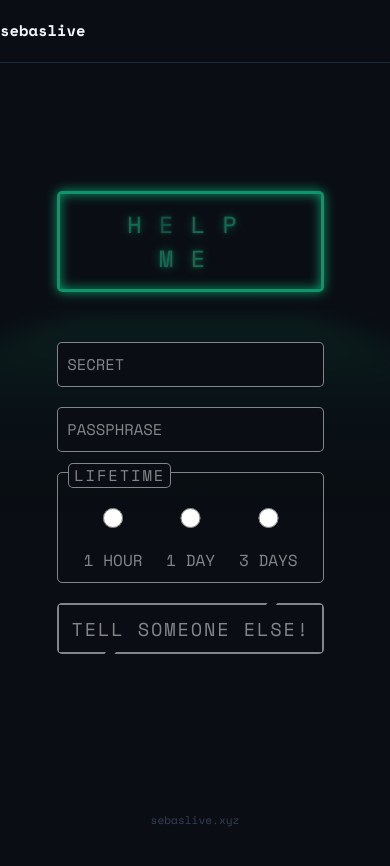
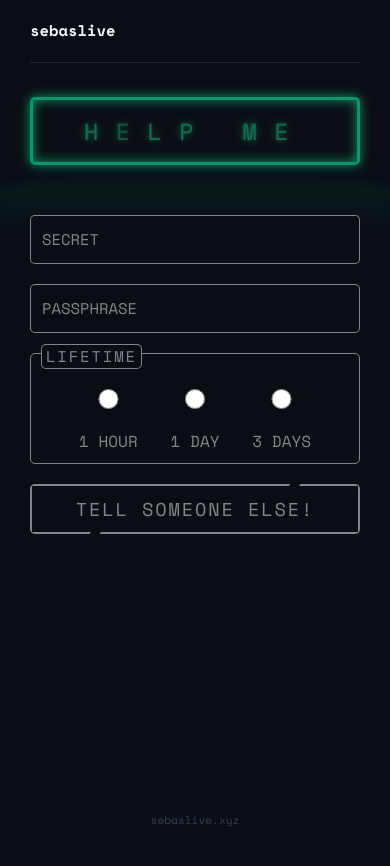
Before and after one commit to SebastiaanvanOorschot/SecretShareApp, a Vue app in the folder SecretShareFrontEnd/: page /secretShare in a window 390 px wide. Shown: the top 866 px of the page. After the commit the page ends 844 px from the top, so only its background shows below. Built offline with nearby package versions, Linux system fonts and the light colour scheme.

Commit message:
mobile page cleanup

```diff
--- a/SecretShareFrontEnd/src/layouts/css/MainLayout.css
+++ b/SecretShareFrontEnd/src/layouts/css/MainLayout.css
@@ -10,11 +10,18 @@
   --accent: #10b981;
   --bg: #0a0e14;
   --outline: rgba(255, 255, 255, 0.493);
-  --outline-glow: rgb(255, 255, 255);
+  /* the white-hot core of the neon text glow: the first layer of the
+     anchor text-shadow signature */
+  --outline-glow: hsl(0 0% 100% / 0.3);
   --red: #ef4444;
   --text-strong: #f1f5f9;
   --text-faint: #334155;
   --border: #1e2937;
+  /* the content column. Viewport-relative on purpose: every ancestor is a
+     flex column with align-items:center, so none of them stretch, and a
+     percentage width would resolve against a box that is itself sized by
+     its content - which collapsed the column to ~265px on a phone. */
+  --col: 330px;
 }
 
 /* Site header (identiek aan HobbyHub-topbar) */
@@ -85,7 +92,7 @@ select {
 .helpTextContainer {
   position: relative;
   color: var(--accent);
-  text-shadow: 0 0 0.125em hsl(0 0% 100% / 0.3), 0 0 0.7em var(--accent);
+  text-shadow: 0 0 0.125em var(--outline-glow), 0 0 0.7em var(--accent);
   text-align: left;
 }
 
@@ -96,7 +103,7 @@ select {
   justify-content: center;
   align-items: center;
   flex-direction: column;
-  width: 330px;
+  width: var(--col);
   gap: 30px;
 }
 .row {
@@ -104,7 +111,7 @@ select {
   justify-content: center;
   align-items: center;
   flex-direction: row;
-  width: 330px;
+  width: var(--col);
   gap: 30px;
 }
 
@@ -211,13 +218,13 @@ select {
   color: var(--accent);
   padding: 0.6em 1.2em;
   border: 0.15em solid var(--accent);
-  border-radius: 0.45em;
   background: none;
   perspective: 2em;
   font-size: 1.5rem;
   font-weight: 400;
   text-transform: uppercase;
   letter-spacing: 0.75em;
+  white-space: nowrap;
   text-decoration: none;
   border-radius: 5px;
   transition: 0.3s;
@@ -225,18 +232,14 @@ select {
 
   -webkit-box-shadow: inset 0px 0px 0.5em 0px var(--accent),
     0px 0px 0.5em 0px var(--accent);
-  -moz-box-shadow: inset 0px 0px 0.5em 0px var(--accent),
-    0px 0px 0.5em 0px var(--accent);
   box-shadow: inset 0px 0px 0.5em 0px var(--accent),
     0px 0px 0.5em 0px var(--accent);
   animation: border-flicker 2s linear infinite;
 }
 .glowing-txt {
-  -webkit-text-shadow: 0 0 0.125em hsl(0 0% 100% / 0.3),
+  -webkit-text-shadow: 0 0 0.125em var(--outline-glow),
     0 0 0.45em var(--accent);
-  -moz-text-shadow: 0 0 0.125em hsl(0 0% 100% / 0.3),
-    0 0 0.45em var(--accent);
-  text-shadow: 0 0 0.125em hsl(0 0% 100% / 0.3), 0 0 0.45em var(--accent);
+  text-shadow: 0 0 0.125em var(--outline-glow), 0 0 0.45em var(--accent);
   animation: text-flicker 3s linear infinite;
 }
 .faulty-letter {
@@ -269,25 +272,25 @@ select {
   box-shadow: 0 0 2em 0.2em var(--accent);
   transition: opacity 100ms linear;
 }
-.help-btn:hover {
+.help-btn:is(:hover, :focus) {
   color: rgba(0, 0, 0, 0.8);
   text-shadow: none;
   animation: none;
   transform: translateY(-35px);
 }
-.help-btn:hover .glowing-txt {
+.help-btn:is(:hover, :focus) .glowing-txt {
   animation: none;
 }
-.help-btn:hover .faulty-letter {
+.help-btn:is(:hover, :focus) .faulty-letter {
   animation: none;
   text-shadow: none;
   opacity: 1;
 }
-.help-btn:hover:before {
+.help-btn:is(:hover, :focus):before {
   filter: blur(1.5em);
   opacity: 1;
 }
-.help-btn:hover:after {
+.help-btn:is(:hover, :focus):after {
   opacity: 1;
 }
 @keyframes faulty-flicker {
@@ -343,7 +346,7 @@ select {
 }
 .inputBox input {
   width: 100%;
-  padding: 10px;
+  padding: 12px;
   border: 1px solid var(--outline);
   background: var(--bg);
   border-radius: 5px;
@@ -355,7 +358,7 @@ select {
 .inputBox span {
   position: absolute;
   left: 0;
-  padding: 10px;
+  padding: 12px;
   pointer-events: none;
   font-size: 1rem;
   color: var(--outline);
@@ -378,7 +381,7 @@ select {
   color: var(--accent);
   transform: translateX(10px) translateY(-22px);
   font-size: 0.65rem;
-  padding: 0 10px;
+  padding: 0 12px;
   background: var(--bg);
   border-left: 1px solid var(--accent);
   border-right: 1px solid var(--accent);
@@ -398,7 +401,7 @@ select {
   color: var(--accent);
   transform: translateX(10px) translateY(-22px);
   font-size: 0.65rem;
-  padding: 0 10px;
+  padding: 0 12px;
   background: var(--bg);
   border-left: 1px solid var(--accent);
   border-right: 1px solid var(--accent);
@@ -407,6 +410,9 @@ select {
 
 /* radio group */
 .lifetimeContainer {
+  /* so the badge below and the help text can anchor to this box on every
+     screen width; it used to be a containing block only while hovered */
+  position: relative;
   color: var(--outline);
   border: 1px solid var(--outline);
   border-radius: 5px;
@@ -427,17 +433,18 @@ select {
   background: var(--bg);
   border: 1px solid var(--outline);
   border-radius: 5px;
-  padding-left: 5px;
-  padding-right: 5px;
+  padding: 0 4px;
   letter-spacing: 0.12em;
 }
 .lifetimeContainer i {
   position: absolute;
   color: var(--red);
-  /* nudged to line the right edge up with the .inputBox badges, which sit at
-     right:0 minus 10px; this one is centred, so the offset carries the width
-     of the word and had to follow the font change */
-  transform: translateX(108px) translateY(50px);
+  /* pinned to the bottom-right corner of the box. The old offsets were
+     measured from the static position, which sits in the MIDDLE of a flex
+     column, so they carried the height of the box as well as its width. */
+  right: 0;
+  top: 100%;
+  transform: translateX(-10px) translateY(-50%);
   font-size: 0.70rem;
   padding: 0 10px;
   background: var(--bg);
@@ -445,6 +452,19 @@ select {
   border-right: 1px solid var(--outline);
   letter-spacing: 0.2em;
 }
+/* filled state - the CSS counterpart of the inputs' :not(:placeholder-shown).
+   Used to be an inline :style binding carrying the accent colour as a
+   hardcoded JS string, which is why it could drift away from the token. */
+.lifetimeContainer:has(input[type="radio"]:checked),
+.lifetimeContainer:has(input[type="radio"]:checked) label {
+  border-color: var(--accent);
+  box-shadow: inset 0 0 0.35em 0 var(--accent),
+    0 0 0.35em 0 var(--accent);
+}
+.lifetimeContainer:has(input[type="radio"]:checked) label {
+  color: var(--accent);
+}
+
 .radioGroup {
   text-transform: uppercase;
   padding: 10px;
@@ -470,53 +490,60 @@ select {
 .passphraseContainer {
   transition: transform 0.3s;
 }
-.help-btn:hover ~ .passphraseContainer {
+.help-btn:is(:hover, :focus) ~ .passphraseContainer {
   transform: translateY(58px);
 }
 .retrievePassphraseContainer {
   transition: transform 0.3s;
 }
-.help-btn:hover ~ .retrievePassphraseContainer {
+.help-btn:is(:hover, :focus) ~ .retrievePassphraseContainer {
   transform: translateY(114px);
 }
 .lifetimeContainer {
   transition: transform 0.3s;
 }
-.help-btn:hover ~ .lifetimeContainer {
+.help-btn:is(:hover, :focus) ~ .lifetimeContainer {
   transform: translateY(116px);
 }
 .submitContainer {
+  /* the help text below it is absolute with top:100%, so this box has to be
+     its containing block. Without it the 100% resolved against the VIEWPORT,
+     which parked the text ~850px down and gave the page both scrollbars. */
+  position: relative;
   transition: transform 0.3s;
 }
-.help-btn:hover ~ .submitContainer {
+.help-btn:is(:hover, :focus) ~ .submitContainer {
   transform: translateY(150px);
 }
 .retrieveSubmitContainer {
+  position: relative;
   transition: transform 0.3s;
 }
-.help-btn:hover ~ .retrieveSubmitContainer {
+.help-btn:is(:hover, :focus) ~ .retrieveSubmitContainer {
   transform: translateY(125px);
 }
-.alertContainer {
-  transition: transform 0.3s;
-}
-.alertContainerRetrieve {
-  transition: transform 0.3s;
-}
-.help-btn:hover ~ .alertContainer {
-  transform: translateY(170px);
-}
-.help-btn:hover ~ .alertContainerRetrieve {
-  transform: translateY(190px);
-}
 
 /* help menu text */
+/* These hang below their own field, which means that at rest they lie over
+   the NEXT one - that is what made the radio buttons unclickable. They are
+   decoration, so they take no clicks; and they sit above the positioned
+   siblings that would otherwise paint over them. */
+.secretContainer::before,
+.passphraseContainer::before,
+.retrievePassphraseContainer::before,
+.lifetimeContainer::before,
+.submitContainer::before,
+.retrieveSubmitContainer::before,
+.retrieveInfoText::before {
+  pointer-events: none;
+  z-index: 1;
+}
 .secretContainer::before {
   position: absolute;
   top: calc(100% + 6px);
   content:attr(data-text);
   color: var(--accent);
-  text-shadow: 0 0 0.125em hsl(0 0% 100% / 0.3), 0 0 0.45em var(--accent);
+  text-shadow: 0 0 0.125em var(--outline-glow), 0 0 0.45em var(--accent);
   opacity: 0;
 }
 .passphraseContainer::before {
@@ -524,7 +551,7 @@ select {
   top: calc(100% + 6px);
   content:attr(data-text);
   color: var(--accent);
-  text-shadow: 0 0 0.125em hsl(0 0% 100% / 0.3), 0 0 0.45em var(--accent);
+  text-shadow: 0 0 0.125em var(--outline-glow), 0 0 0.45em var(--accent);
   opacity: 0;
 }
 .retrievePassphraseContainer::before {
@@ -533,7 +560,7 @@ select {
   left: 5px;
   content:attr(data-text);
   color: var(--accent);
-  text-shadow: 0 0 0.125em hsl(0 0% 100% / 0.3), 0 0 0.45em var(--accent);
+  text-shadow: 0 0 0.125em var(--outline-glow), 0 0 0.45em var(--accent);
   opacity: 0;
 }
 .lifetimeContainer::before {
@@ -541,7 +568,7 @@ select {
   top: calc(100% + 6px);
   content:attr(data-text);
   color: var(--accent);
-  text-shadow: 0 0 0.125em hsl(0 0% 100% / 0.3), 0 0 0.45em var(--accent);
+  text-shadow: 0 0 0.125em var(--outline-glow), 0 0 0.45em var(--accent);
   opacity: 0;
 }
 .submitContainer::before {
@@ -549,7 +576,7 @@ select {
   top: calc(100% + 6px);
   content:attr(data-text);
   color: var(--accent);
-  text-shadow: 0 0 0.125em hsl(0 0% 100% / 0.3), 0 0 0.45em var(--accent);
+  text-shadow: 0 0 0.125em var(--outline-glow), 0 0 0.45em var(--accent);
   opacity: 0;
 }
 .retrieveSubmitContainer::before {
@@ -557,7 +584,7 @@ select {
   top: calc(100% + 6px);
   content:attr(data-text);
   color: var(--accent);
-  text-shadow: 0 0 0.125em hsl(0 0% 100% / 0.3), 0 0 0.45em var(--accent);
+  text-shadow: 0 0 0.125em var(--outline-glow), 0 0 0.45em var(--accent);
   opacity: 0;
 }
 .retrieveInfoText::before {
@@ -565,81 +592,31 @@ select {
   content:attr(data-text);
   top: -10px;
   color: var(--accent);
-  text-shadow: 0 0 0.125em hsl(0 0% 100% / 0.3), 0 0 0.45em var(--accent);
+  text-shadow: 0 0 0.125em var(--outline-glow), 0 0 0.45em var(--accent);
   opacity: 0;
 }
-.help-btn:hover ~ .secretContainer::before {
+.help-btn:is(:hover, :focus) ~ .secretContainer::before {
   opacity: 1;
 }
-.help-btn:hover ~ .passphraseContainer::before {
+.help-btn:is(:hover, :focus) ~ .passphraseContainer::before {
   opacity: 1;
 }
-.help-btn:hover ~ .retrievePassphraseContainer::before {
+.help-btn:is(:hover, :focus) ~ .retrievePassphraseContainer::before {
   opacity: 1;
 }
-.help-btn:hover ~ .lifetimeContainer::before {
+.help-btn:is(:hover, :focus) ~ .lifetimeContainer::before {
   opacity: 1;
 }
-.help-btn:hover ~ .submitContainer::before {
+.help-btn:is(:hover, :focus) ~ .submitContainer::before {
   opacity: 1;
 }
-.help-btn:hover ~ .retrieveSubmitContainer::before {
+.help-btn:is(:hover, :focus) ~ .retrieveSubmitContainer::before {
   opacity: 1;
 }
-.help-btn:hover ~ .retrieveInfoText::before {
+.help-btn:is(:hover, :focus) ~ .retrieveInfoText::before {
   opacity: 1;
 }
 
-
-/* alerts */
-.alertContainer {
-  font-size: 1.7rem;
-  color: var(--accent);
-  text-shadow: 0 0 10px var(--accent),
-  0 0 30px var(--accent),
-  0 0 80px var(--accent);
-  animation: flicker 3.5s linear infinite;
-  animation-delay: 3s;
-  text-align: center;
-}
-.alertContainerRetrieve {
-  font-size: 1.7rem;
-  color: var(--accent);
-  text-shadow: 0 0 10px var(--accent),
-  0 0 30px var(--accent),
-  0 0 80px var(--accent);
-  animation: flicker 3.5s linear infinite;
-  animation-delay: 3s;
-  text-align: center;
-}
-.flicker {
-  animation: border-flicker 2s linear infinite;
-  animation-delay: 4.5s;
-}
-.copied {
-  opacity: 0;
-  animation: fade-in 4s linear;
-  animation-play-state: paused;
-}
-.noTell {
-  opacity: 0;
-  animation: fade-in 3s linear;
-  animation-delay: 4.5s;
-  animation-play-state: paused;
-}
-.fadeIn {
-  opacity: 0;
-  animation: fade-in 4s linear forwards;
-  animation-play-state: paused;
-}
-@keyframes fade-in {
-  0% {
-    opacity: 0;
-  }
-  100% {
-    opacity: 1;
-  }
-}
 
 
 /* On smaller screens, where width is less than 450px */
@@ -648,30 +625,44 @@ select {
     font-size: calc(97%);
   }
 
+  :root {
+    --col: min(330px, calc(100vw - 20px));
+  }
+
   body {
-    overflow: scroll;
+    /* was overflow: scroll, which forces both bars to sit there permanently */
+    overflow-x: hidden;
+    overflow-y: auto;
+  }
+
+  /* the header lines up with the content instead of running edge to edge */
+  .topbar {
+    width: var(--col);
+  }
+
+  main {
+    /* Top-aligned, so the room the help menu claims grows downwards only.
+       Centred, the column grew in BOTH directions and slid the lamp out from
+       under the cursor, which closed the menu again on the first mouse move.
+       The padding covers the lamp's own translateY(-30px) so it cannot ride
+       up over the header. */
+    align-items: flex-start;
+    padding-top: 64px;
   }
 
   .column {
-    width: calc(97%);
     gap: 20px;
   }
   .row {
-    width: calc(97%);
     gap: 20px;
   }
 
-  .help-btn:hover {
+  .help-btn:is(:hover, :focus) {
     transform: translateY(-20px);
   }
 
-  .helpTextContainer {
-    width: calc(97%);
-  }
-
   .submitButton {
-    width: calc(100%);
-    min-width: calc(97%);
+    width: 100%;
   }
 
   .inputBox i {
@@ -693,7 +684,6 @@ select {
   .lifetimeContainer i {
     font-size: 0.60rem;
     font-weight: 800;
-    transform: translateX(103px) translateY(49px);
   }
 
   /* help menu text */
@@ -705,34 +695,32 @@ select {
   }
 
   /* help menu movements */
-  .help-btn:hover ~ .passphraseContainer {
+  /* The panels move with transform and the help text is absolute, so the
+     expansion costs no layout height and used to run straight over the
+     footer. :has(> .help-btn) picks out the one column that owns the lamp. */
+  .column:has(> .help-btn) {
+    transition: padding-bottom 0.3s;
+  }
+  .column:has(> .help-btn:is(:hover, :focus)) {
+    padding-bottom: 260px;
+  }
+
+  .help-btn:is(:hover, :focus) ~ .passphraseContainer {
     transform: translateY(65px);
   }
-  .help-btn:hover ~ .retrievePassphraseContainer {
+  .help-btn:is(:hover, :focus) ~ .retrievePassphraseContainer {
     transform: translateY(128px);
   }
-  .help-btn:hover ~ .lifetimeContainer {
+  .help-btn:is(:hover, :focus) ~ .lifetimeContainer {
     transform: translateY(130px);
   }
-  .help-btn:hover ~ .submitContainer {
+  .help-btn:is(:hover, :focus) ~ .submitContainer {
     transform: translateY(172px);
   }
-  .help-btn:hover ~ .retrieveSubmitContainer {
+  .help-btn:is(:hover, :focus) ~ .retrieveSubmitContainer {
     transform: translateY(147px);
   }
-  .help-btn:hover ~ .alertContainer {
-    transform: translateY(140px);
-  }
-  .help-btn:hover ~ .alertContainerRetrieve {
-    transform: translateY(120px);
-  }
-
-
-  @media screen and (max-width: 302px) {
-    .lifetimeContainer i {
-      transform: translateX(77px) translateY(49px);
-    }
-  }
+
 }
 
 /* ============================================================
@@ -744,7 +732,7 @@ select {
 .terminalContainer {
   transition: transform 0.3s;
 }
-.help-btn:hover ~ .terminalContainer {
+.help-btn:is(:hover, :focus) ~ .terminalContainer {
   transform: translateY(208px);
 }
 
@@ -1208,7 +1196,7 @@ select {
 }
 
 @media screen and (max-width: 600px) {
-  .help-btn:hover ~ .terminalContainer {
+  .help-btn:is(:hover, :focus) ~ .terminalContainer {
     transform: translateY(237px);
   }
   .neon-terminal {
@@ -1500,12 +1488,12 @@ select {
 .terminalContainerRetrieve {
   transition: transform 0.3s;
 }
-.help-btn:hover ~ .terminalContainerRetrieve {
+.help-btn:is(:hover, :focus) ~ .terminalContainerRetrieve {
   transform: translateY(190px);
 }
 
 @media screen and (max-width: 600px) {
-  .help-btn:hover ~ .terminalContainerRetrieve {
+  .help-btn:is(:hover, :focus) ~ .terminalContainerRetrieve {
     transform: translateY(212px);
   }
 }
--- a/SecretShareFrontEnd/src/views/secretShare.vue
+++ b/SecretShareFrontEnd/src/views/secretShare.vue
@@ -15,8 +15,8 @@
                     <i v-for="error in v$.passphrase.$errors" :key="error.$uid">required</i>
                 </div>
 
-                <div class="column lifetimeContainer" data-text="Decide how long we should keep the secret in our database" :style="{ border: currentBorder, 'box-shadow': currentBoxShadow }">
-                    <label id="lifetime" :style="{ border: currentBorder, color: currentColor, 'box-shadow': currentBoxShadow }">Lifetime</label>
+                <div class="column lifetimeContainer" data-text="Decide how long we should keep the secret in our database">
+                    <label id="lifetime">Lifetime</label>
                     <div class="row radioGroup">
                         <div class="column radio">
                             <input type="radio" name="lifetime" v-model="formData.lifetime" value="3600" />
@@ -56,7 +56,7 @@
 
 <script setup lang="ts">
 
-import { reactive, ref, watch, computed } from 'vue';
+import { reactive, ref, computed } from 'vue';
 import { useVuelidate } from '@vuelidate/core';
 import { required } from '@vuelidate/validators';
 import axios, { Axios, AxiosError } from 'axios';
@@ -70,9 +70,6 @@ const terminalVisible = ref(false);
 const relit = ref(false);
 /* forces a fresh NeonTerminal instance per run, so no state leaks between lives */
 const terminalRun = ref(0);
-const currentBorder = ref('1px solid rgba(255, 255, 255, 0.493)');
-const currentColor = ref('rgba(255, 255, 255, 0.493)');
-const currentBoxShadow = ref('none');
 
 const formData = reactive({
     secret: "",
@@ -98,14 +95,6 @@ const terminalLines = computed<TerminalLine[]>(() => [
     { text: `expires in ${lifetimeLabel.value}` },
     { text: "go tell someone else!" }
 ]);
-
-watch(() => formData.lifetime, (newValue) =>{
-    if (newValue){
-        currentBorder.value = '1px solid #10b981';
-        currentColor.value = '#10b981';
-        currentBoxShadow.value = 'inset 0 0 0.35em 0 var(--accent), 0 0 0.35em 0 var(--accent)';
-    }
-});
 
 /* phase 4 finished: the terminal is gone, but url/lines are kept so the lamp can bring it back */
 const onTerminalDead = () => {
```
